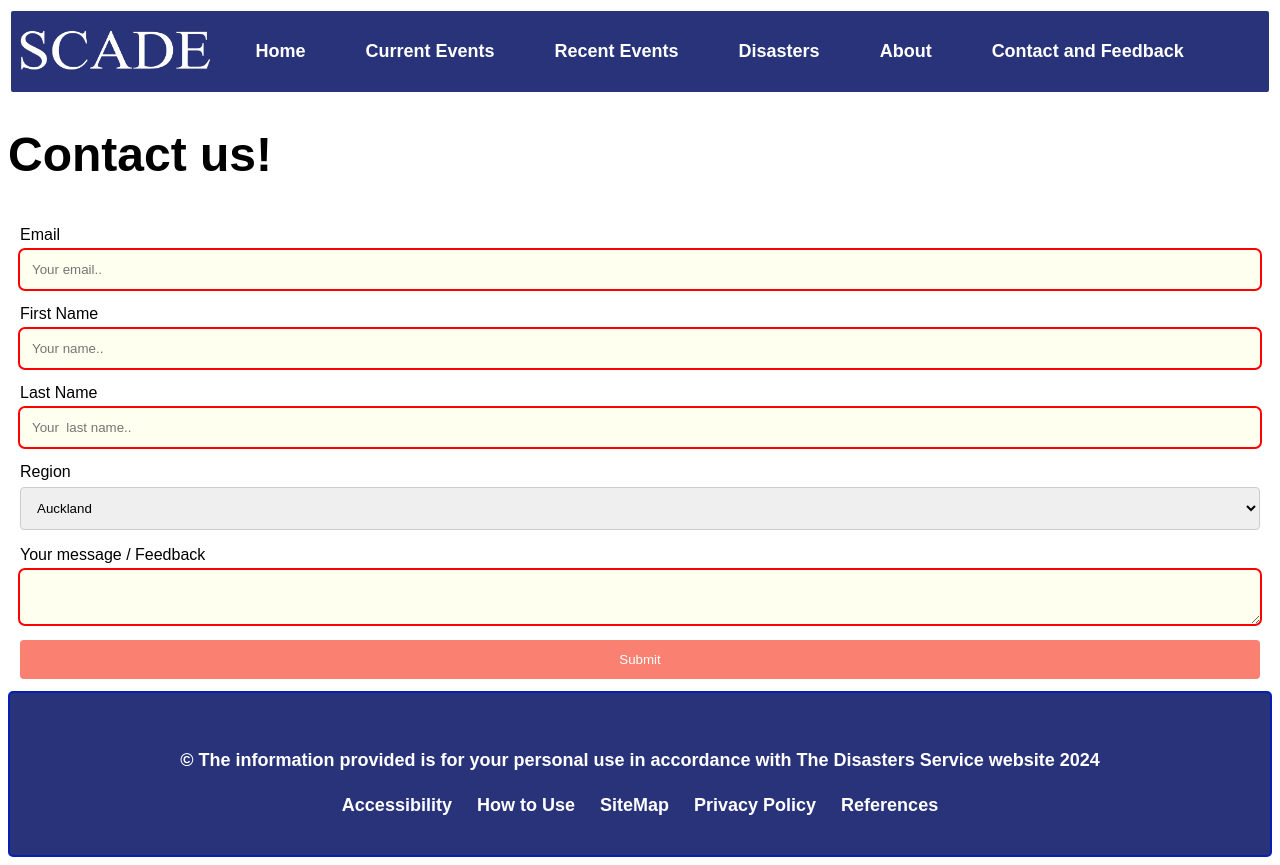
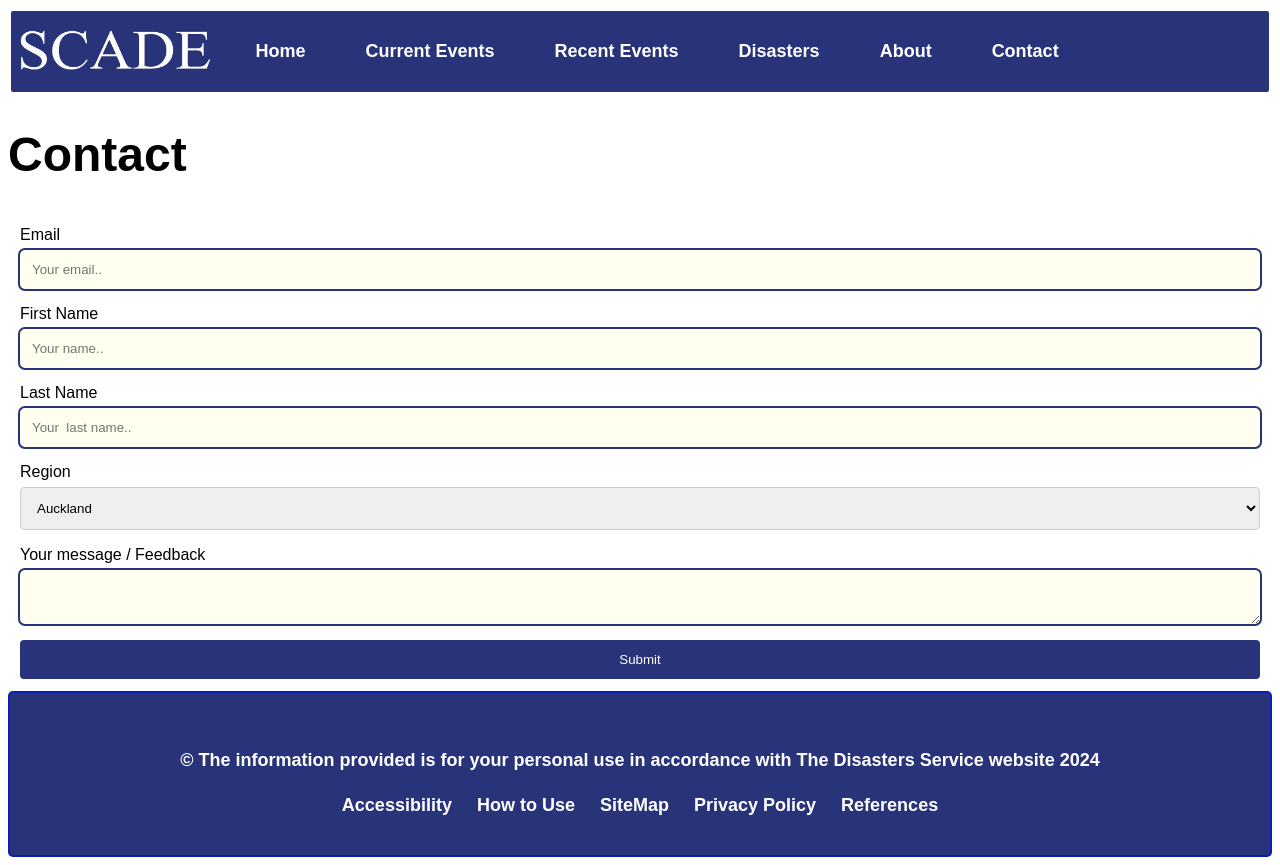
Before and after one commit to BIT-Studio-3/group-project-25-1-scade, a SvelteKit app: page /contact in a window 1280 px wide. Built offline with nearby package versions, Linux system fonts and the light colour scheme.

Commit message:
styling(text): changed contact and feedback and headingtitle to just 'contact' for simpler design

```diff
--- a/src/lib/Navigation.svelte
+++ b/src/lib/Navigation.svelte
@@ -10,7 +10,7 @@
         <a href="/recent">Recent Events</a>
         <a href="/disasters">Disasters</a>
         <a href="/about">About</a>
-        <a href="/contact">Contact and Feedback</a>
+        <a href="/contact">Contact</a>
     </nav>
 </section>
 
--- a/src/routes/contact/+page.svelte
+++ b/src/routes/contact/+page.svelte
@@ -3,7 +3,7 @@
   import Header from '$lib/Header.svelte';
 </script>
 
-<Header headingTitle="Contact us!" />
+<Header headingTitle="Contact" />
 
 <form action="">
   <label for="email"
@@ -68,7 +68,7 @@
     resize: vertical;
   }
   input[type="submit"] {
-    background-color: salmon;
+    background-color: rgb(40, 51, 122);
     color: white;
     padding: 12px 20px;
     border: none;
@@ -76,14 +76,14 @@
     cursor: pointer;
   }
   input[type="submit"]:hover {
-    background-color: salmon;
+    background-color: rgb(57, 72, 167);
   }
 
   input:invalid:required,
   textarea:invalid:required {
     background-color: ivory;
     border: none;
-    outline: 2px solid red;
+    outline: 2px solid rgb(40, 51, 122);
     border-radius: 5px;
   }
 
```
